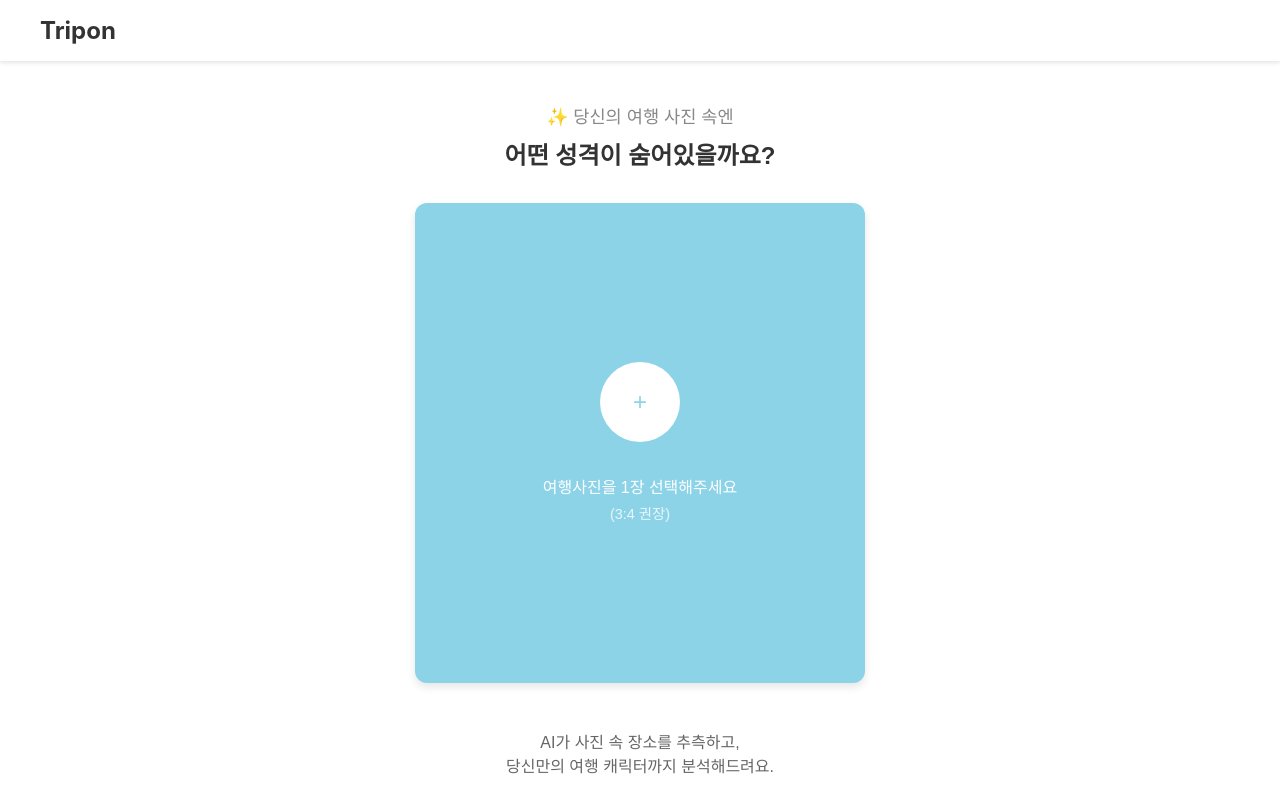
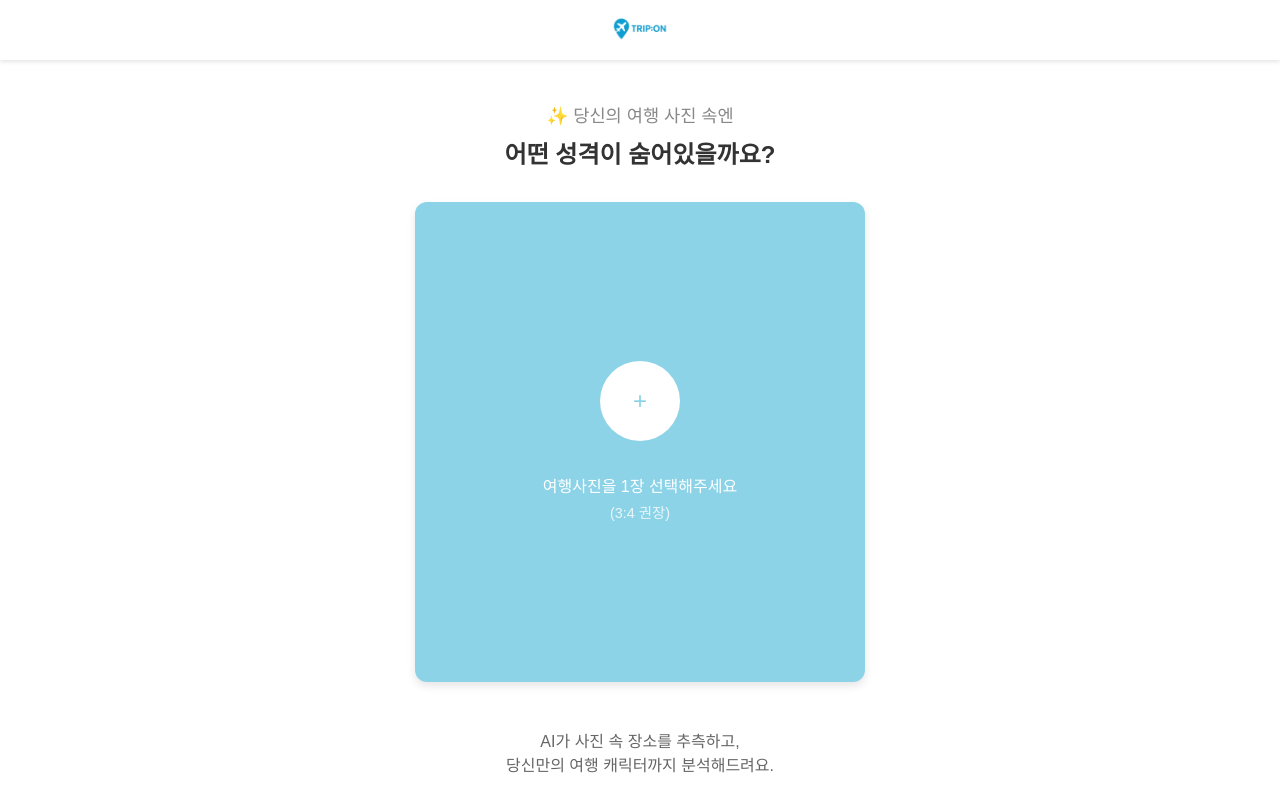
Before and after one commit to TRIPTRIPON/Tripon, a React (Create React App) app: page / in a window 1280 px wide. Shown: the top 800 px of the page. Built offline with nearby package versions, Linux system fonts and the light colour scheme.

Commit message:
feat: 헤더 로고 이미지 추가 및 스타일 수정 - 텍스트 로고를 이미지 로고로 변경, 헤더 높이 60px로 고정, 로고 이미지 중앙 정렬 및 크기 조정

```diff
--- a/src/client/components/Header.jsx
+++ b/src/client/components/Header.jsx
@@ -3,22 +3,36 @@ import { Link } from 'react-router-dom';
 
 const styles = {
   header: {
-    padding: '1rem',
+    padding: '0',
     backgroundColor: '#fff',
-    boxShadow: '0 2px 4px rgba(0,0,0,0.1)'
+    boxShadow: '0 2px 4px rgba(0,0,0,0.1)',
+    height: '60px',
+    display: 'flex',
+    alignItems: 'center'
   },
   nav: {
     display: 'flex',
-    justifyContent: 'space-between',
+    justifyContent: 'center',
     alignItems: 'center',
     maxWidth: '1200px',
-    margin: '0 auto'
+    margin: '0 auto',
+    width: '100%',
+    height: '100%'
   },
   logo: {
     fontSize: '1.5rem',
     fontWeight: 'bold',
     color: '#333',
-    textDecoration: 'none'
+    textDecoration: 'none',
+    display: 'flex',
+    alignItems: 'center',
+    justifyContent: 'center',
+    height: '100%'
+  },
+  logoImage: {
+    height: '100%',
+    width: 'auto',
+    objectFit: 'contain'
   }
 };
 
@@ -26,7 +40,9 @@ const Header = () => {
   return (
     <header style={styles.header}>
       <nav style={styles.nav}>
-        <Link to="/" style={styles.logo}>Tripon</Link>
+        <Link to="/" style={styles.logo}>
+          <img src="/asset/icon_width.png" alt="TRIPON" style={styles.logoImage} />
+        </Link>
       </nav>
     </header>
   );
--- a/src/client/pages/Home.jsx
+++ b/src/client/pages/Home.jsx
@@ -22,6 +22,11 @@ const TripOnPage = () => {
       textAlign: 'center',
       marginBottom: '2rem',
       width: '100%'
+    },
+    logo: {
+      width: '150px',
+      height: 'auto',
+      marginBottom: '1rem'
     },
     titleHighlight: {
       color: '#888',
--- a/src/client/pages/LocationAnalysis.jsx
+++ b/src/client/pages/LocationAnalysis.jsx
@@ -46,18 +46,24 @@ const LocationAnalysis = ({ analysisResult, onBack }) => {
       width: '100%'
     },
     smallText: {
-      fontSize: '0.9rem',
+      fontSize: '1.2rem',
       color: '#666',
-      marginBottom: '0.5rem'
+      marginBottom: '0.3rem'
     },
     locationText: {
-      fontSize: '1.3rem',
-      fontWeight: 'bold',
-      color: '#333'
+      fontSize: '1.1rem',
+      color: '#333',
+      marginTop: '0.2rem',
+      '& span': {
+        color: '#40E0D0',
+        fontWeight: 'bold',
+        fontSize: '1.3rem'
+      }
     },
     highlightText: {
-      color: '#000',
-      fontWeight: 'bold'
+      color: '#40E0D0',
+      fontWeight: 'bold',
+      fontSize: '1.2rem'
     },
     confidenceText: {
       fontSize: '0.8rem',
@@ -149,10 +155,10 @@ const LocationAnalysis = ({ analysisResult, onBack }) => {
 
       <div style={styles.resultText}>
         <p style={styles.smallText}>
-          이 나라는 <span style={styles.highlightText}>{analysisResult.country}</span> 입니다.
+          이 나라는 <span style={styles.highlightText}>{analysisResult.country}</span>입니다.
         </p>
         <p style={styles.locationText}>
-          그 중에서도 {analysisResult.city} 같아요!
+          <span>{analysisResult.city}</span> 같아요!
         </p>
         {analysisResult.confidence && (
           <p style={styles.confidenceText}>
```
Also changed, not shown: public/images/triponlogo.png (added), src/client/components/Analysiscard.css (line endings or trailing spaces), 1 other file (tests, documents, lock files or other folders).
